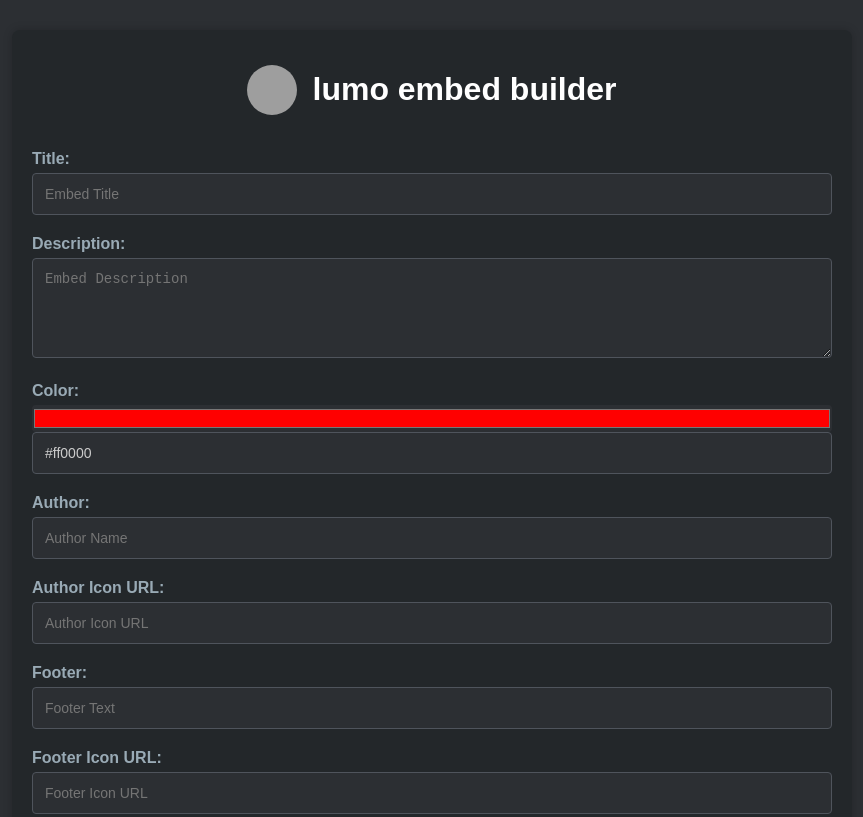
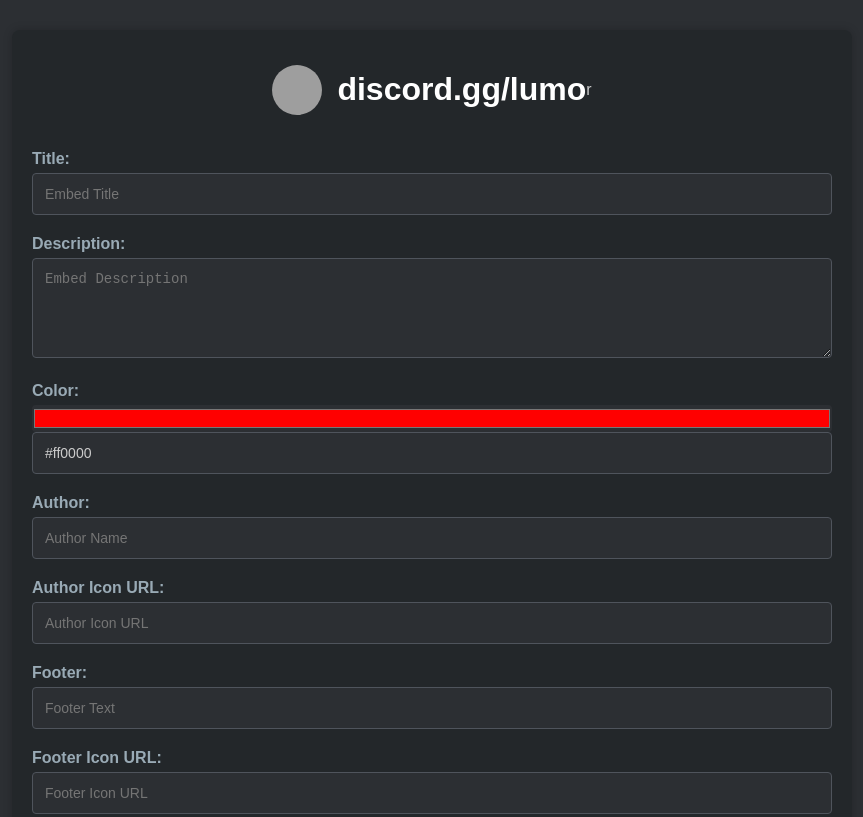
Before and after one commit to AiDev-Cameron/dovebot-embedbuilder, a plain HTML site: page index.html in a window 1280 px wide. Shown: the top 817 px of the page, without its empty margins (208-1071 px from the left). Drawn offline with Linux system fonts and the light colour scheme; grey boxes are pictures that could not be loaded.

Commit message:
Update index.html

```diff
--- a/index.html
+++ b/index.html
@@ -10,7 +10,7 @@
     <div class="container">
         <div class="bot-header">
             <img src="https://images-ext-1.discordapp.net/external/yI5162Aij74k2Q_OZwmG0u7ynkYNLWEX7rcvX5V_VLU/%3Fsize%3D1024/https/cdn.discordapp.com/avatars/1287458488607313940/cbf4f3cb5e053e82468fb026f0ae1293.webp?animated=true&width=300&height=300" alt="Lumo Bot Icon" id="botIcon" class="bot-icon">
-            <h1>lumo embed builder</h1>
+            <h1>discord.gg/lumo</h1>r</h1>
         </div>
         <form id="embedForm">
             <div class="form-group">
```
